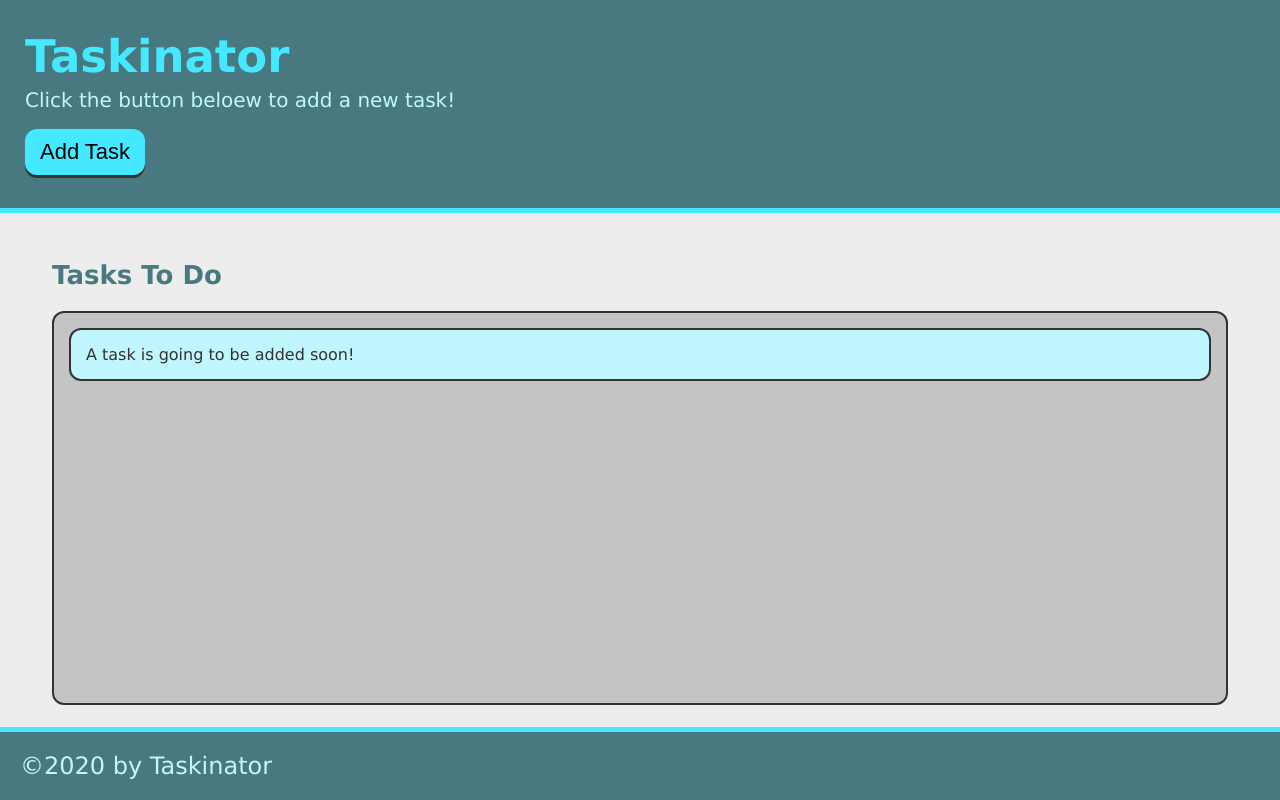
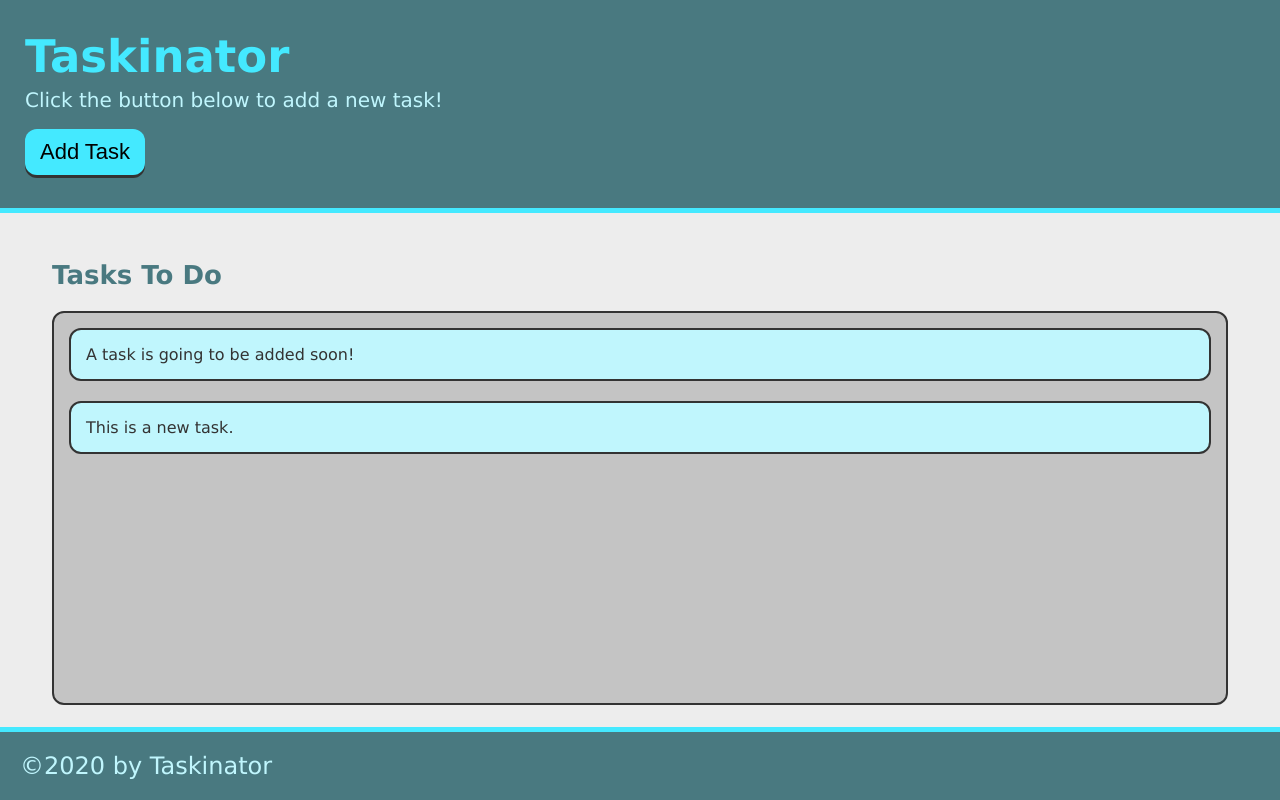
Before and after one commit to SNValadez/taskinator-3000, a plain HTML site: page index.html in a window 1280 px wide. Both pictures are taken after a click on the button "Add Task". Drawn offline with Linux system fonts and the light colour scheme.

Commit message:
add ability to add task

```diff
--- a/assets/js/script.js
+++ b/assets/js/script.js
@@ -0,0 +1,11 @@
+var buttonEl = document.querySelector("#save-task");
+var tasksToDoEl = document.querySelector("#tasks-to-do");
+
+var createTaskHandler = function() {
+    var listItemEl = document.createElement("li");
+    listItemEl.className = "task-item";
+    listItemEl.textContent = "This is a new task.";
+    tasksToDoEl.appendChild(listItemEl);
+}
+
+buttonEl.addEventListener("click", createTaskHandler);
--- a/index.html
+++ b/index.html
@@ -10,8 +10,8 @@
 <body>
     <header>
         <h1 class="page-title">Taskinator</h1>
-        <p>Click the button beloew to add a new task!</p>
-        <button class="btn">Add Task</button>
+        <p>Click the button below to add a new task!</p>
+        <button class="btn" id="save-task">Add Task</button>
     </header>
 
     <main class="page-content">
@@ -19,7 +19,7 @@
             <h2 class="list-title">
                 Tasks To Do
             </h2>
-            <ul class="task-list">
+            <ul class="task-list" id="tasks-to-do">
                 <li class="task-item">A task is going to be added soon!</li>
             </ul>
         </section>
```
